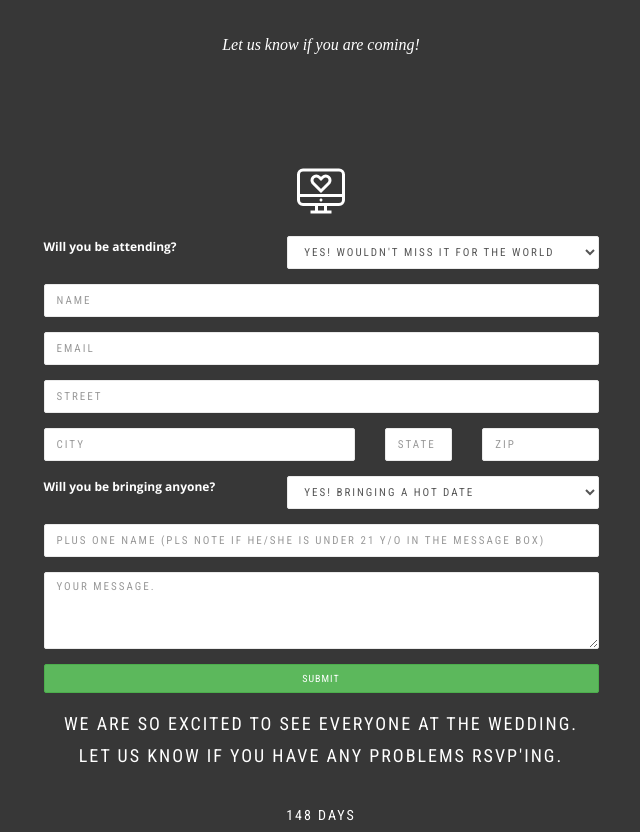
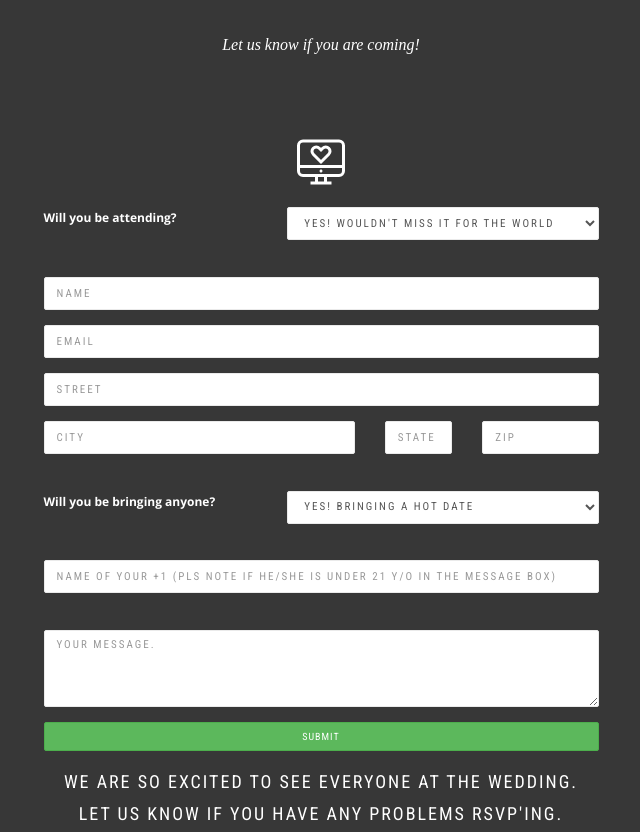
Before and after one commit to jingandkevin/rsvp, a Flask app: page /rsvp in a window 1280 px wide. Shown: the part 326-1158 px from the top of the page, without its empty margins (319-959 px from the left). Run offline with Flask 2, Linux system fonts and the light colour scheme; some libraries are stand-ins or nearby versions; some web fonts are replaced.

Commit message:
adding spacing to improve readability

```diff
--- a/templates/rsvp.html
+++ b/templates/rsvp.html
@@ -83,7 +83,7 @@
             <div id="transit" class="col-sm-6 col-sm-offset-3" >
                 <h2 class="module-title font-alt"></h2>
                 <div class="module-subtitle font-serif">
-                    Let us know if you are coming! <br> <br>
+                    Let us know if you are coming! <br>
                 </div>
             </div>
         </div>
@@ -101,6 +101,7 @@
                 <form action="" method="post" class="form-horizontal">
                     {{ form.hidden_tag() }}
                     <div class="form-group"><div class="col-md-5"><label>Will you be attending?</label></div><div class="col-md-7">{{ form.attending(class="form-control") }}</div></div>
+                    <br>
                     <div class="form-group"><div class="col-md-12">{{ form.name(size=60,class="form-control", placeholder="Name") }}</div></div>
                     <div class="form-group"><div class="col-md-12">{{ form.email(size=60,class="form-control", placeholder="Email") }}</div></div>
                     <div class="form-group"><div class="col-md-12">{{ form.street(size=60,class="form-control", placeholder="Street") }}</div></div>
@@ -109,8 +110,11 @@
                     <div class="col-sm-2">{{ form.state(class="form-control", placeholder="State") }}</div>
                     <div class="col-sm-3">{{ form.zipcd(size=7,class="form-control", placeholder="Zip") }}</div>
                     </div>
+                    <br>
                     <div class="form-group"><div class="col-md-5"><label>Will you be bringing anyone?</label></div><div class="col-md-7">{{ form.plusone(class="form-control") }}</div></div>
-                    <div class="form-group"><div class="col-md-12">{{ form.plusonename(size=60,class="form-control", placeholder="Plus One Name (pls note if he/she is under 21 y/o in the message box)") }}</div></div>
+                    <br>
+                    <div class="form-group"><div class="col-md-12">{{ form.plusonename(size=60,class="form-control", placeholder="Name of your +1 (pls note if he/she is under 21 y/o in the message box)") }}</div></div>
+                    <br>
                     <div class="form-group"><div class="col-md-12">{{ form.message(class="form-control", rows="4", placeholder="Your Message.") }}</div></div>
                     <div class="form-group"><div class="col-md-12"><input type="submit" value="Submit" class="btn btn-success btn-block btn-round btn-sm has-spinner"></div></div>
                 </form>
```
